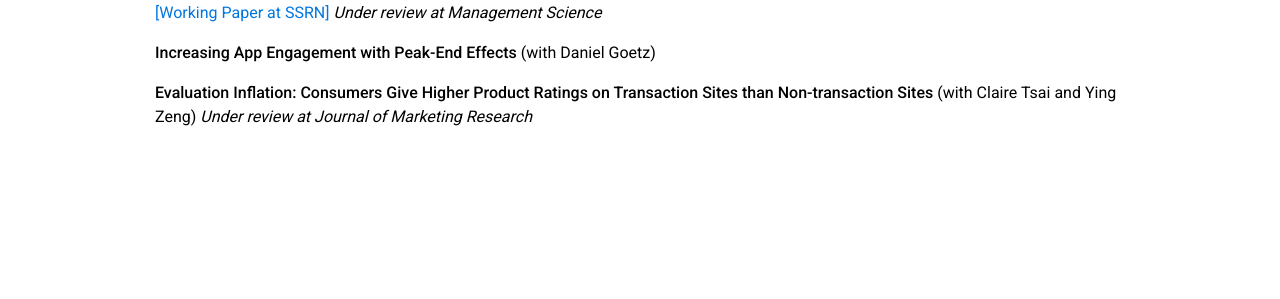
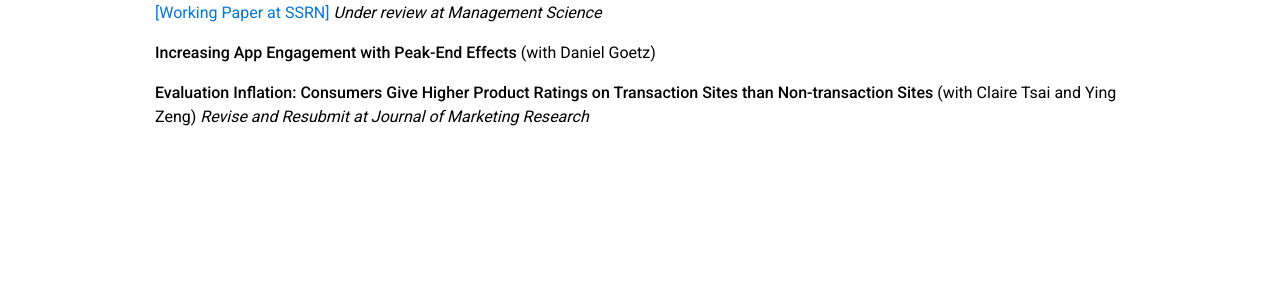
Before and after one commit to weilu-mkt/weilu-mkt.github.io, a Jekyll site: the page built from _pages/research.md, in a window 1280 px wide. Shown: the part 289-588 px from the top of the page. Built offline with Jekyll 4.4.1, drawn with Linux system fonts in a browser that asks for light colours; comment, search, counter and statistics services are not loaded; a style sheet for code colours, icons or effects is not loaded.

Commit message:
Update research.md

```diff
--- a/_pages/research.md
+++ b/_pages/research.md
@@ -17,4 +17,4 @@ nav_order: 2
 
 **Increasing App Engagement with Peak-End Effects** (with Daniel Goetz)
 
-**Evaluation Inflation: Consumers Give Higher Product Ratings on Transaction Sites than Non-transaction Sites** (with Claire Tsai and Ying Zeng) _Under review at Journal of Marketing Research_
+**Evaluation Inflation: Consumers Give Higher Product Ratings on Transaction Sites than Non-transaction Sites** (with Claire Tsai and Ying Zeng) _Revise and Resubmit at Journal of Marketing Research_
```
